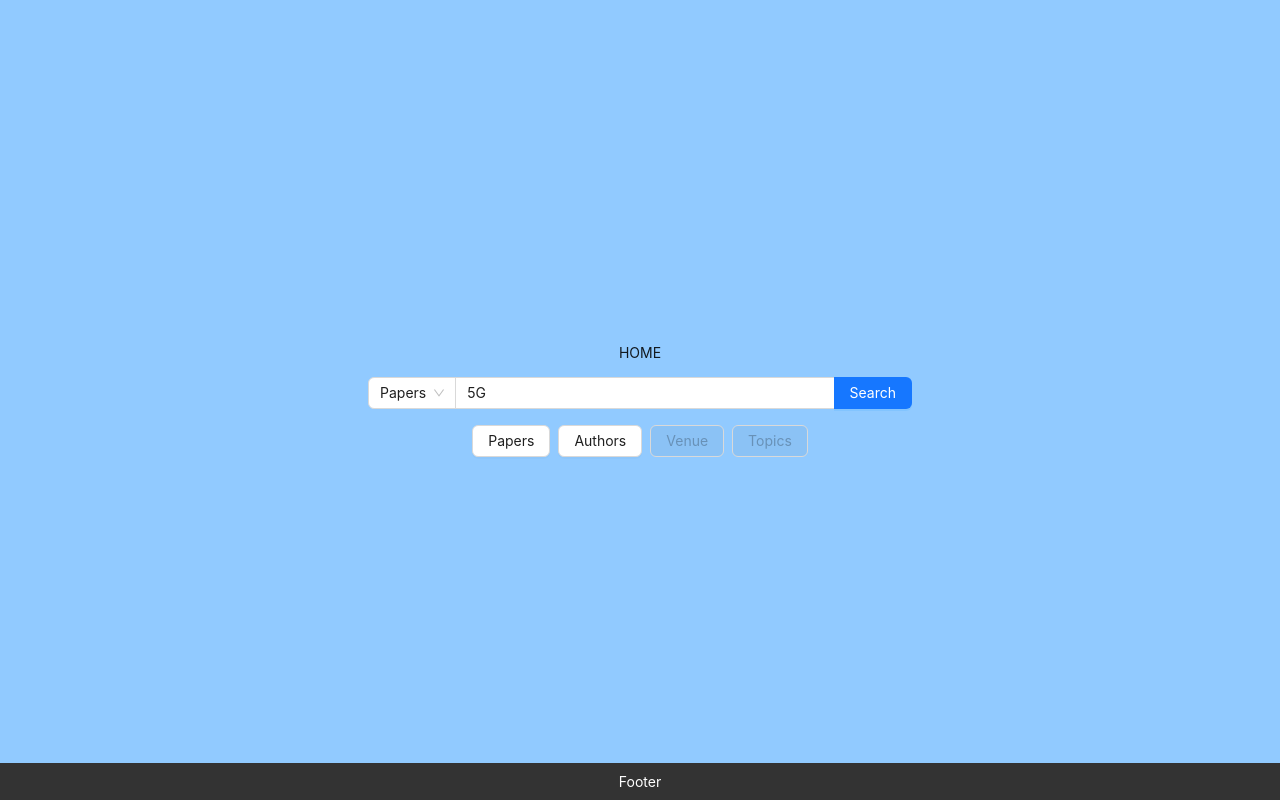
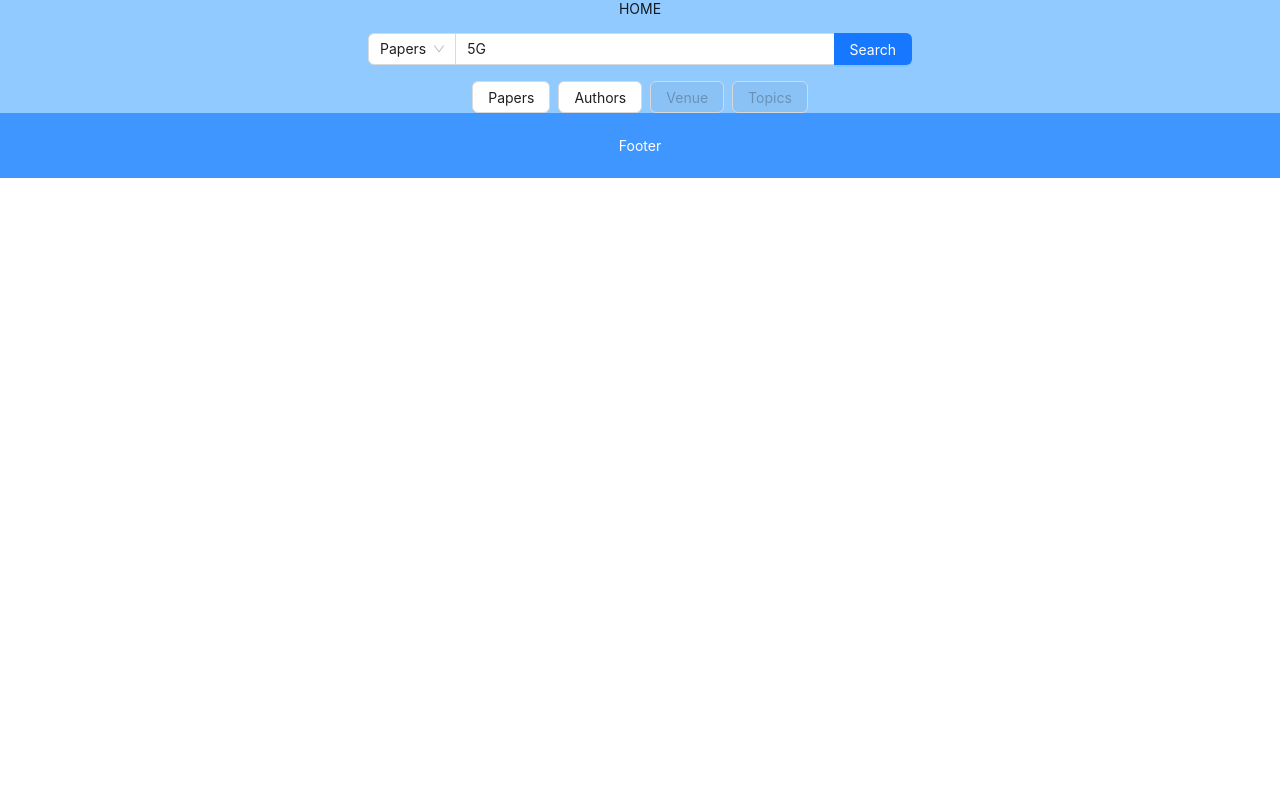
Before and after one commit to muhammadtalha242/cs_insight_frontend, a React (Vite) app: page / in a window 1280 px wide. Built offline with nearby package versions, Linux system fonts and the light colour scheme.

Commit message:
Update App.tsx

```diff
--- a/src/App.tsx
+++ b/src/App.tsx
@@ -13,19 +13,18 @@ import "./App.css";
 
 const { Content } = Layout;
 
-const ContentStyledContainer = styled(Content)`
-  height: 100vh;
-`;
+const ContentStyledContainer = styled(Content)``;
 
-const FooterStyled = styled(Footer)`
-  position: fixed;
-  bottom: 0;
-  width: 100%;
-  background-color: #333;
-  color: #fff;
-  text-align: center;
-  padding: 10px;
-`;
+const footerStyle: React.CSSProperties = {
+  textAlign: "center",
+  color: "#fff",
+  backgroundColor: "#4096ff",
+};
+
+const layoutStyle: React.CSSProperties = {
+  display: "flex",
+};
+
 const Routes = createBrowserRouter([
   {
     path: "/",
@@ -56,7 +55,7 @@ const App: React.FC = () => (
           </FilterProvider>
         </QueryContextProvider>
       </ContentStyledContainer>
-      <FooterStyled>Footer</FooterStyled>
+      <Footer style={footerStyle}>Footer</Footer>
     </Layout>
   </ConfigProvider>
 );
```
